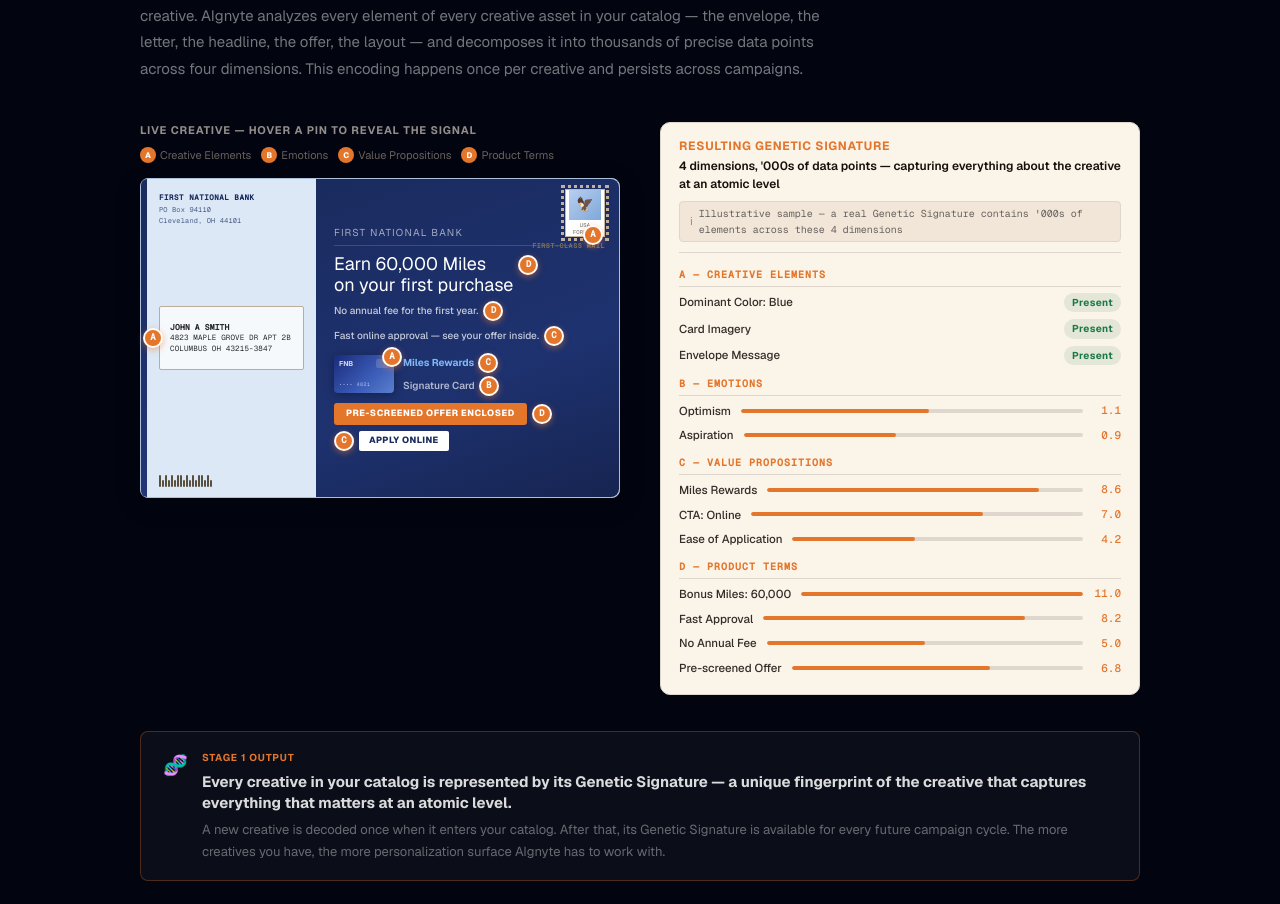
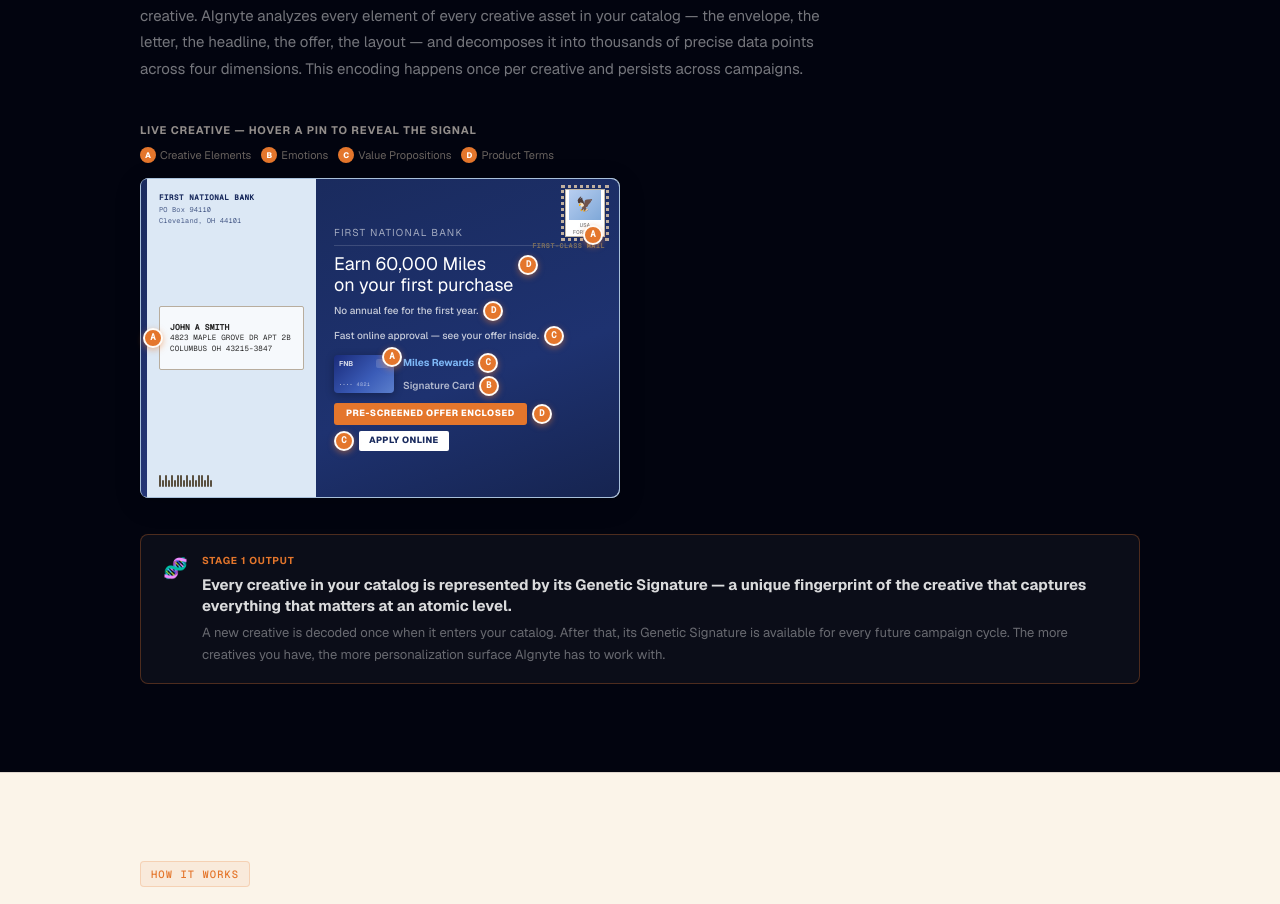
Before and after one commit to guptav23/aignyte-nextjs, a Next.js app: page /technology in a window 1280 px wide. Shown: the part 1306-2210 px from the top of the page. Built offline with nearby package versions, Linux system fonts and the light colour scheme.

Commit message:
Update DirectMailDemo.tsx

```diff
--- a/src/components/sections/DirectMailDemo.tsx
+++ b/src/components/sections/DirectMailDemo.tsx
@@ -240,82 +240,6 @@
         </div>
       </div>
 
-      {/* RIGHT: Decoded panel */}
-      <div className={styles.decodedPanel}>
-        <div className={styles.decodedHeader}>
-          <div className={styles.decodedTitle}>Resulting Genetic Signature</div>
-          <div className={styles.decodedSubtitle}>4 dimensions, &apos;000s of data points — capturing everything about the creative at an atomic level</div>
-          <div className={styles.decodedNote}>
-            <span className={styles.decodedNoteIcon}>ℹ</span>
-            <span>Illustrative sample — a real Genetic Signature contains &apos;000s of elements across these 4 dimensions</span>
-          </div>
-        </div>
-
-        {/* A — Creative Elements */}
-        <div className={styles.decodedGroup}>
-          <div className={styles.decodedGroupLabel}>A — Creative Elements</div>
-          <div className={styles.decodedItems}>
-            {['Dominant Color: Blue', 'Card Imagery', 'Envelope Message'].map((name) => (
-              <div key={name} className={styles.decodedItem}>
-                <div className={styles.decodedItemName}>{name}</div>
-                <div style={{ flex: 1 }} />
-                <div className={styles.presentBadge}>Present</div>
-              </div>
-            ))}
-          </div>
-        </div>
-
-        {/* B — Emotions */}
-        <div className={styles.decodedGroup}>
-          <div className={styles.decodedGroupLabel}>B — Emotions</div>
-          <div className={styles.decodedItems}>
-            {[{ name: 'Optimism', pct: 55, val: '1.1' }, { name: 'Aspiration', pct: 45, val: '0.9' }].map((item) => (
-              <div key={item.name} className={styles.decodedItem}>
-                <div className={styles.decodedItemName}>{item.name}</div>
-                <div className={styles.decodedBar}><div className={styles.decodedFill} style={{ width: `${item.pct}%` }} /></div>
-                <div className={styles.decodedVal}>{item.val}</div>
-              </div>
-            ))}
-          </div>
-        </div>
-
-        {/* C — Value Propositions */}
-        <div className={styles.decodedGroup}>
-          <div className={styles.decodedGroupLabel}>C — Value Propositions</div>
-          <div className={styles.decodedItems}>
-            {[
-              { name: 'Miles Rewards', pct: 86, val: '8.6' },
-              { name: 'CTA: Online', pct: 70, val: '7.0' },
-              { name: 'Ease of Application', pct: 42, val: '4.2' },
-            ].map((item) => (
-              <div key={item.name} className={styles.decodedItem}>
-                <div className={styles.decodedItemName}>{item.name}</div>
-                <div className={styles.decodedBar}><div className={styles.decodedFill} style={{ width: `${item.pct}%` }} /></div>
-                <div className={styles.decodedVal}>{item.val}</div>
-              </div>
-            ))}
-          </div>
-        </div>
-
-        {/* D — Product Terms */}
-        <div className={styles.decodedGroup}>
-          <div className={styles.decodedGroupLabel}>D — Product Terms</div>
-          <div className={styles.decodedItems}>
-            {[
-              { name: 'Bonus Miles: 60,000', pct: 100, val: '11.0' },
-              { name: 'Fast Approval', pct: 82, val: '8.2' },
-              { name: 'No Annual Fee', pct: 50, val: '5.0' },
-              { name: 'Pre-screened Offer', pct: 68, val: '6.8' },
-            ].map((item) => (
-              <div key={item.name} className={styles.decodedItem}>
-                <div className={styles.decodedItemName}>{item.name}</div>
-                <div className={styles.decodedBar}><div className={styles.decodedFill} style={{ width: `${item.pct}%` }} /></div>
-                <div className={styles.decodedVal}>{item.val}</div>
-              </div>
-            ))}
-          </div>
-        </div>
-      </div>
     </div>
   );
 }
```
